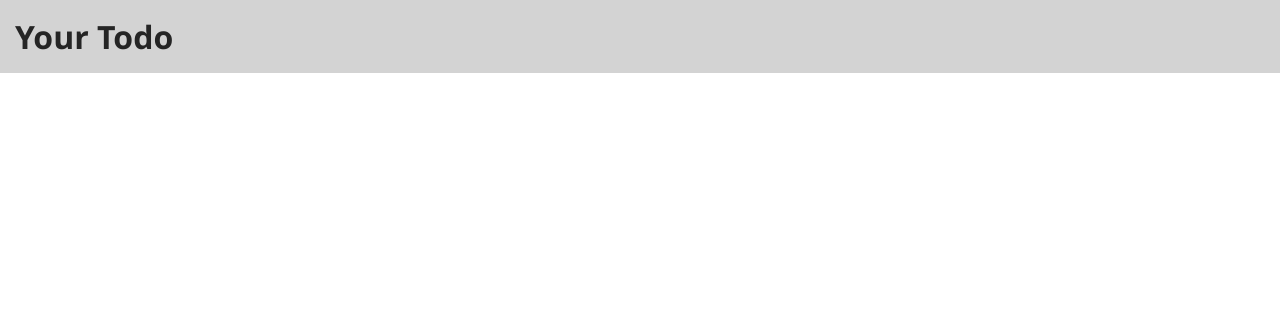
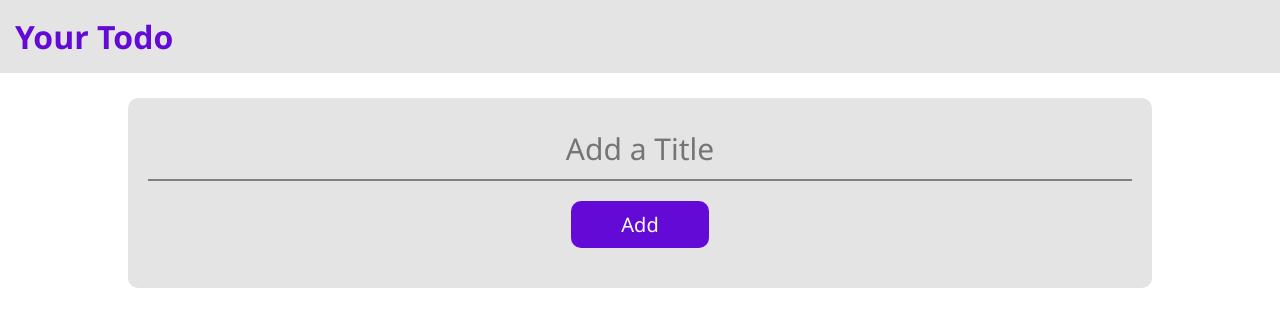
Before and after one commit to Ashu-kumar40/Todo-Things, a React (Create React App) app: page / in a window 1280 px wide. Shown: the top 326 px of the page. Built offline with nearby package versions, Linux system fonts and the light colour scheme.

Commit message:
more files added

```diff
--- /dev/null
+++ b/src/CSS/Style.module.css
@@ -0,0 +1,68 @@
+.header{
+    background-color: rgb(228, 228, 228);
+    color: #630ad6;
+    padding: 15px;
+}
+.form{
+    background-color: #e4e4e4;
+    color: #630ad6;
+    padding: 20px;
+    margin: 25px auto;
+    width: 80%;
+    display: flex;
+    flex-direction: column;
+    justify-content: center;
+    align-items: center;
+    border-radius: 10px;
+}
+.inputTitle{
+    width: 100%;
+    border: none;
+    border-bottom: 2px solid gray;
+    padding: 10px;
+    background-color: transparent;
+    font-size: 30px;
+    text-align: center;
+    font-weight: 500;
+}
+.inputTitle:focus{
+    outline: none;
+}
+
+.addBtn{
+    background-color: #630ad6;
+    color: white;
+    padding: 10px 50px;
+    /* width: 150px; */
+    border: none;
+    border-radius: 10px;
+    margin: 20px 0;
+    font-size: 20px;
+    font-weight: 500;
+    cursor: pointer;
+}
+
+.todoList{
+    width: 80%;
+    margin: auto;
+}
+
+.todoCard{
+    background-color: #e4e4e4;
+    margin: 25px;
+    padding: 20px;
+    border-radius: 10px;
+}
+.todoHeading{
+    /* font-weight: 700; */
+}
+.doneBtn{
+    background-color: #630ad6;
+    color: white;
+    padding: 10px 20px;
+    border: none;
+    border-radius: 10px;
+    margin-top: 20px;
+    font-size: 15px;
+    cursor: pointer;
+}
--- a/src/CSS/header.module.css
+++ /dev/null
@@ -1,5 +0,0 @@
-.header{
-    background-color: rgb(211, 211, 211);
-    color: #252525;
-    padding: 15px;
-}
--- a/src/components/Header.js
+++ b/src/components/Header.js
@@ -1,5 +1,5 @@
 import React from 'react'
-import styles from '../CSS/header.module.css'
+import styles from '../CSS/Style.module.css'
 export default function Header() {
   return (
     <div className={styles.header}>
--- a/src/components/Todo.js
+++ b/src/components/Todo.js
@@ -1,36 +1,23 @@
-import React, { useState } from 'react'
-import Header from './Header';
-import '../CSS/global.css'
-// import ListItems from './ListItems';
+import React, { useState } from "react";
+import Header from "./Header";
+import "../CSS/global.css";
+import Form from "./Form";
+import TodoList from "./TodoList";
 
 export default function Todo() {
-
-    // const [todo, setTodo] = useState("");
-    // const [todoList, setTodolist] = useState([]);
-
-    // const HandleTodo = (event) => {
-    //     setTodo(event.target.value);
-    // }
-    // const HandleSubmit = (event) =>{
-    //     event.preventDefault();
-    //     let tempList = todoList;
-    //     tempList.push(todo);
-    //     setTodolist(tempList);
-    //     console.log(todoList);
-    //     setTodo("");
-    // }
+  const [todo, setTodo] = useState("");
+  const [todoList, setTodolist] = useState([]);
 
   return (
     <div>
       <Header />
-
-      {/* <form onSubmit={HandleSubmit}>
-        <input type="text" value={todo} onChange={HandleTodo}/>
-        <button type='submit'>Add Todo</button>
-      </form>
-      {todoList.map((item, index) => (
-            <ListItems key={index} name={item} />
-      ))} */}
+      <Form
+        todo={todo}
+        setTodo={setTodo}
+        todoList={todoList}
+        setTodolist={setTodolist}
+      />
+      <TodoList todoList={todoList}/>
     </div>
-  )
+  );
 }
--- /dev/null
+++ b/src/components/TodoList.js
@@ -0,0 +1,13 @@
+import React from "react";
+import TodoItem from "./TodoItem";
+import styles from "../CSS/Style.module.css";
+
+export default function TodoList({ todoList }) {
+  return (
+    <div className={styles.todoList}>
+        {todoList.map((todo) =>(
+            <TodoItem todo={todo} />
+        ))}
+    </div>
+  );
+}
```
Also changed, not shown: src/components/ListItems.js (deleted, +0 -9 lines).
